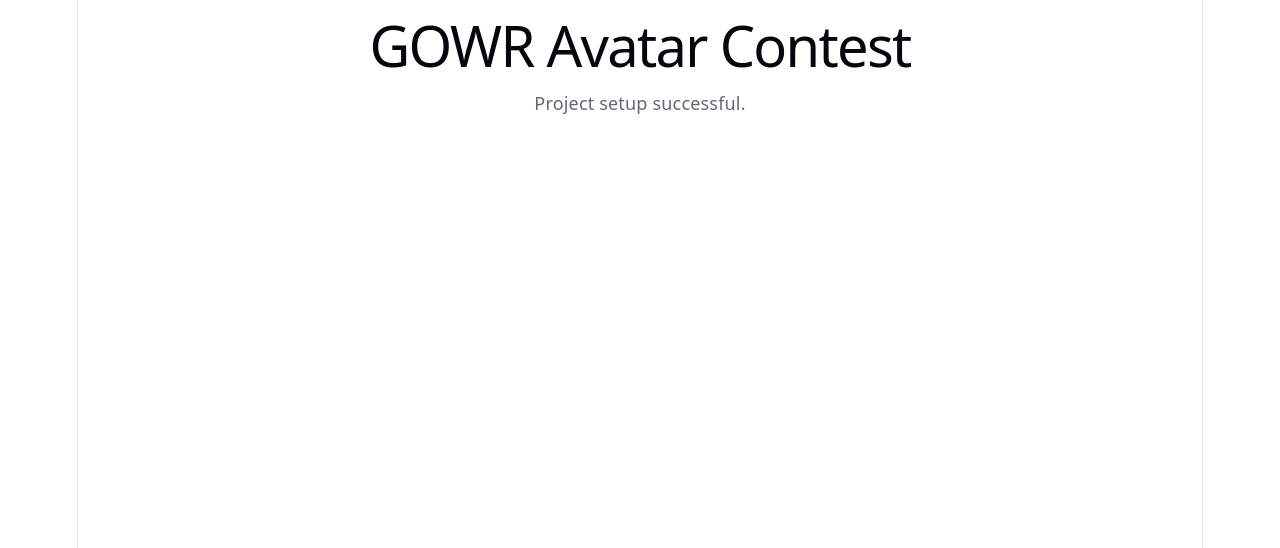
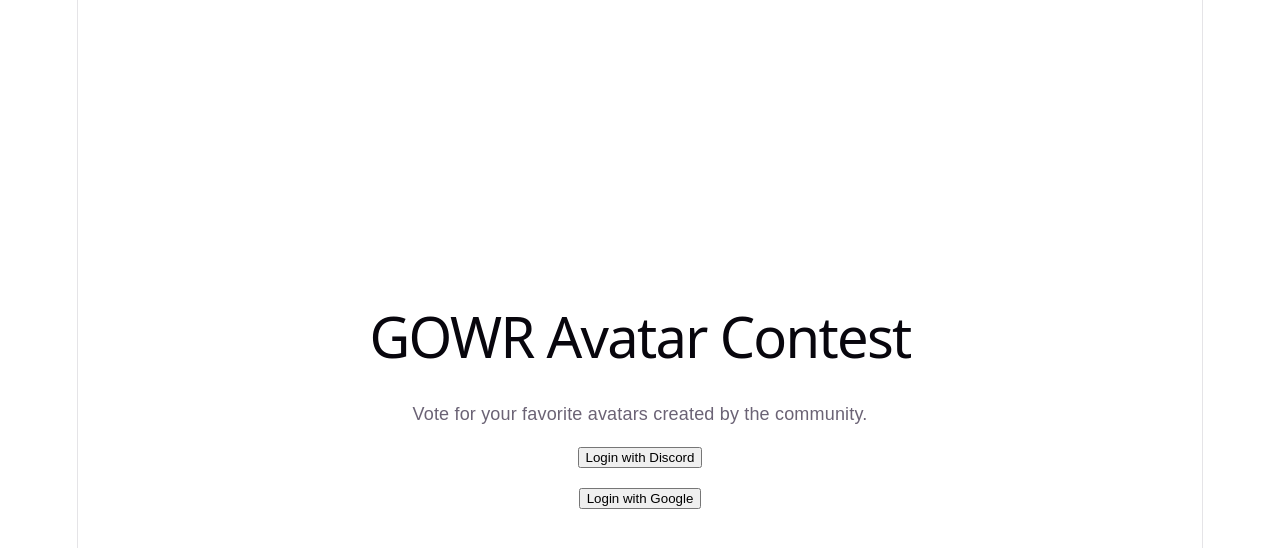
Before and after one commit to MimiShuma/gowr-avatar-contest, a React (Vite) app: page / in a window 1280 px wide. Shown: the top 548 px of the page. Built offline with nearby package versions, Linux system fonts and the light colour scheme.

Commit message:
Created home page

```diff
--- a/src/App.jsx
+++ b/src/App.jsx
@@ -1,8 +1,27 @@
 function App() {
   return (
-    <div>
+    <div style={{
+      minHeight: "100vh",
+      display: "flex",
+      flexDirection: "column",
+      justifyContent: "center",
+      alignItems: "center",
+      gap: "20px",
+      fontFamily: "Arial"
+    }}>
       <h1>GOWR Avatar Contest</h1>
-      <p>Project setup successful.</p>
+
+      <p>
+        Vote for your favorite avatars created by the community.
+      </p>
+
+      <button>
+        Login with Discord
+      </button>
+
+      <button>
+        Login with Google
+      </button>
     </div>
   );
 }
```
